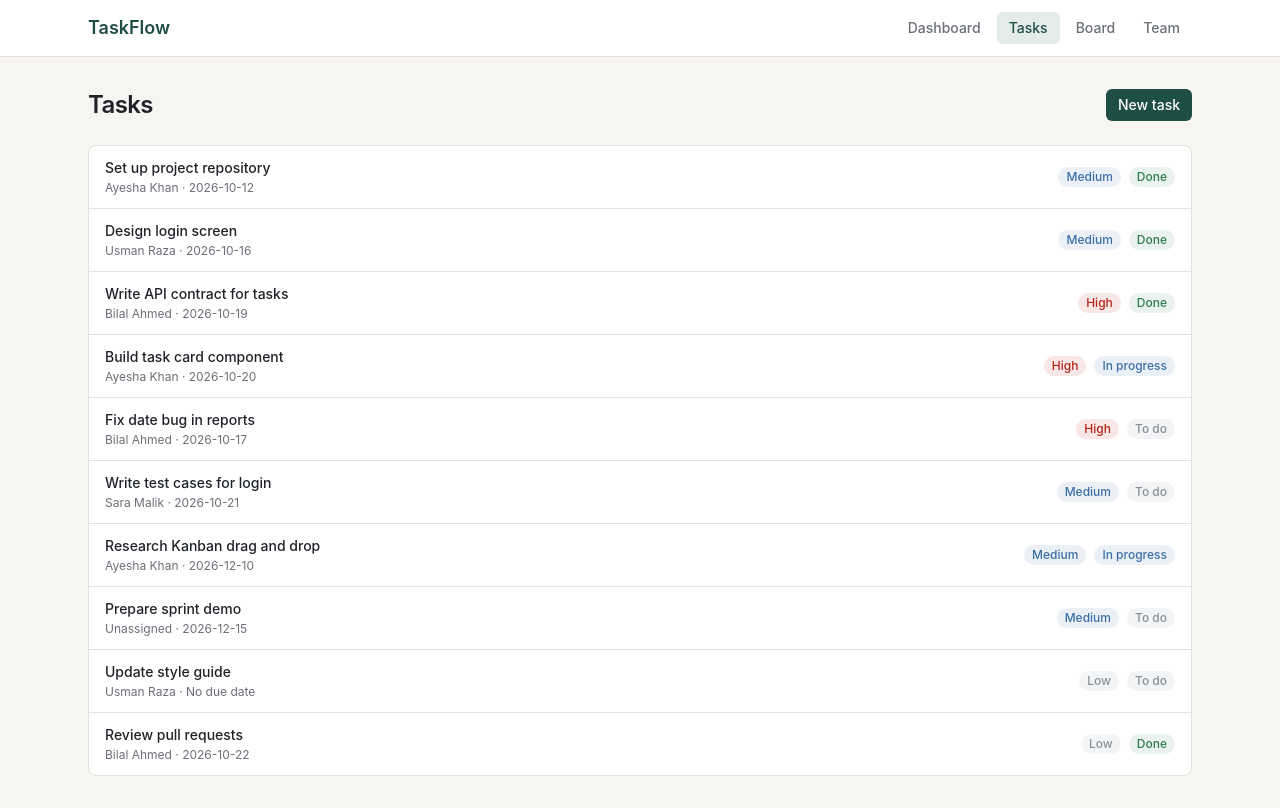
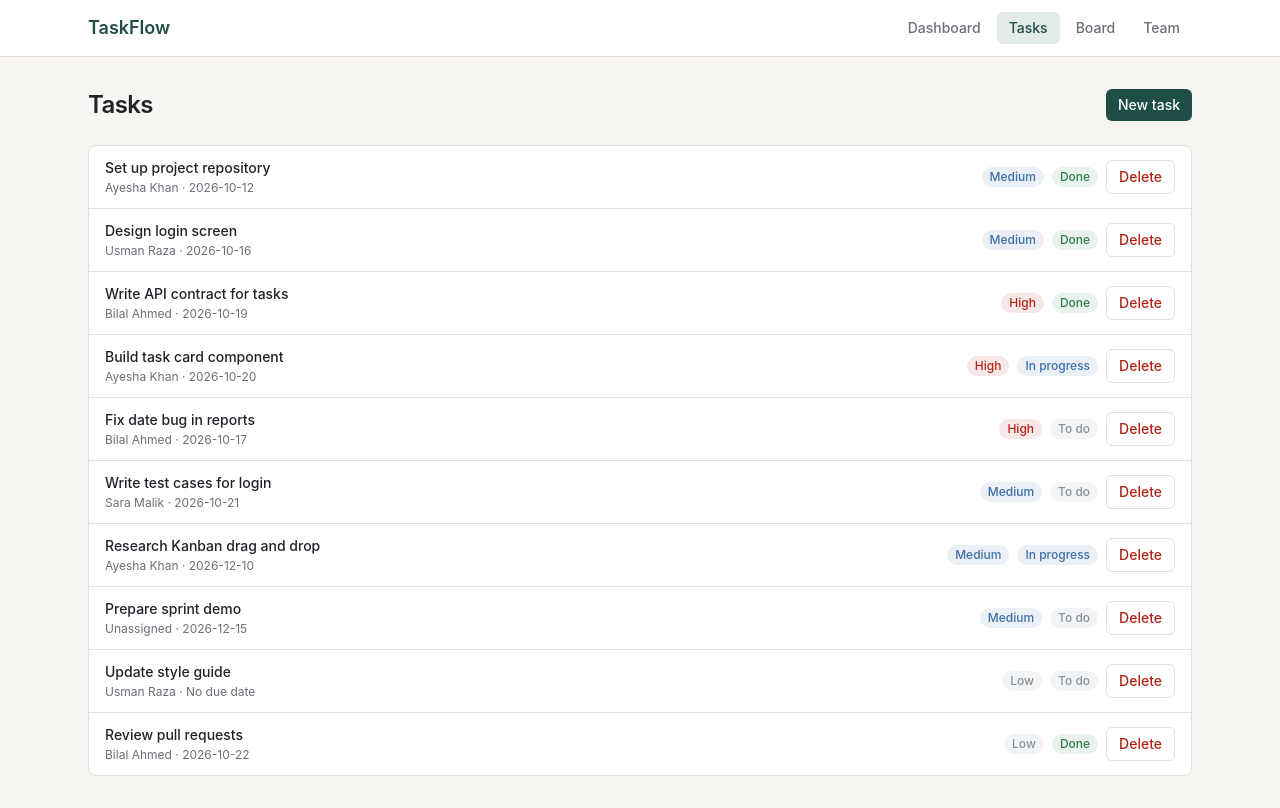
Before and after one commit to khadijafatima409/taskflow, a React (Vite) app: page /tasks in a window 1280 px wide. Built offline with nearby package versions, Linux system fonts and the light colour scheme.

Commit message:
feat(tasks): delete tasks

```diff
--- a/src/App.tsx
+++ b/src/App.tsx
@@ -18,13 +18,19 @@ function App() {
     const newTask: Task = { id: crypto.randomUUID(), ...data };
     setTasks((prev) => [newTask, ...prev]);
   }
+  function deleteTask(id: string) {
+    setTasks((prev) => prev.filter((task) => task.id !== id));
+  }
 
   return (
     <BrowserRouter>
       <Routes>
         <Route element={<Layout />}>
           <Route path="/" element={<DashboardPage tasks={tasks} />} />
-          <Route path="/tasks" element={<TasksPage tasks={tasks} onAdd={addTask} />} />
+          <Route
+            path="/tasks"
+            element={<TasksPage tasks={tasks} onAdd={addTask} onDelete={deleteTask} />}
+          />
           <Route path="/board" element={<BoardPage />} />
           <Route path="/team" element={<TeamPage />} />
         </Route>
--- a/src/components/features/tasks/TasksPage.tsx
+++ b/src/components/features/tasks/TasksPage.tsx
@@ -17,14 +17,20 @@ import TaskForm from './TaskForm';
 interface TasksPageProps {
   tasks: Task[];
   onAdd: (data: TaskData) => void;
+  onDelete: (id: string) => void;
 }
 
-function TasksPage({ tasks, onAdd }: TasksPageProps) {
+function TasksPage({ tasks, onAdd, onDelete }: TasksPageProps) {
   const [isFormOpen, setIsFormOpen] = useState(false);
 
   function handleAdd(data: TaskData) {
     onAdd(data);
     setIsFormOpen(false);
+  }
+  function handleDelete(task: Task) {
+    if (window.confirm(`Delete "${task.title}"?`)) {
+      onDelete(task.id);
+    }
   }
 
   return (
@@ -58,6 +64,9 @@ function TasksPage({ tasks, onAdd }: TasksPageProps) {
               <div className="flex items-center gap-2">
                 <Badge tone={priorityTones[task.priority]}>{priorityLabels[task.priority]}</Badge>
                 <Badge tone={statusTones[task.status]}>{statusLabels[task.status]}</Badge>
+                <Button variant="danger" onClick={() => handleDelete(task)}>
+                  Delete
+                </Button>
               </div>
             </li>
           ))}
```
